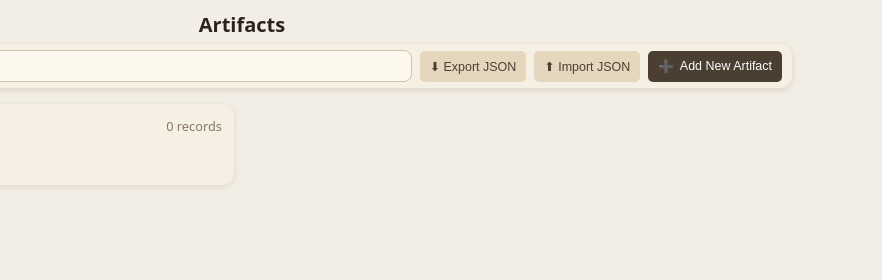
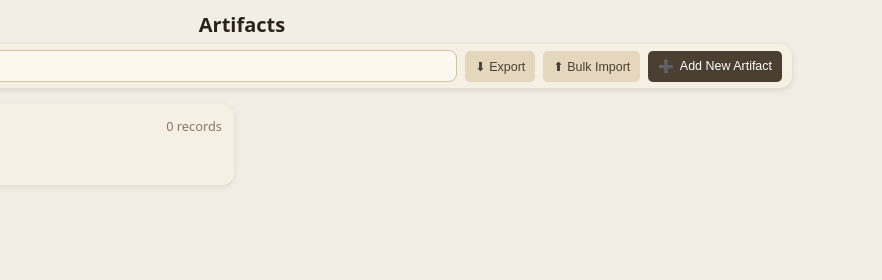
Before and after one commit to tiaitdev/archhub, a plain HTML site: page index.html in a window 1280 px wide. Shown: the top 280 px of the page, 398-1280 px from the left. Drawn offline with Linux system fonts and the light colour scheme.

Commit message:
JSON string from the import and export button rem

```diff
--- a/index.html
+++ b/index.html
@@ -790,10 +790,10 @@
         </div>
         <div class="header-right">
           <button type="button" class="secondary" onclick="exportAllData()">
-            ⬇ Export JSON
+            ⬇ Export
           </button>
           <button type="button" class="secondary" onclick="document.getElementById('import-file-input').click()">
-            ⬆ Import JSON
+            ⬆ Bulk Import
           </button>
           <button type="button" id="add-button" onclick="onAddNewClicked()">
             <span>➕</span><span id="add-button-label">Add New Artifact</span>
```
